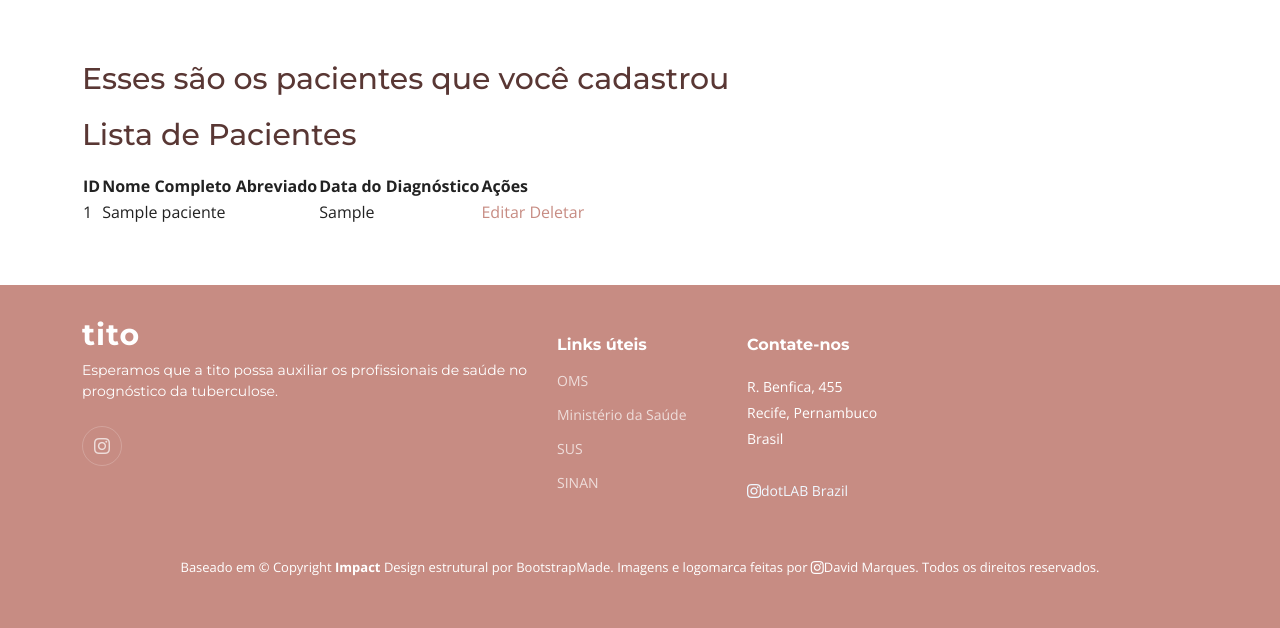
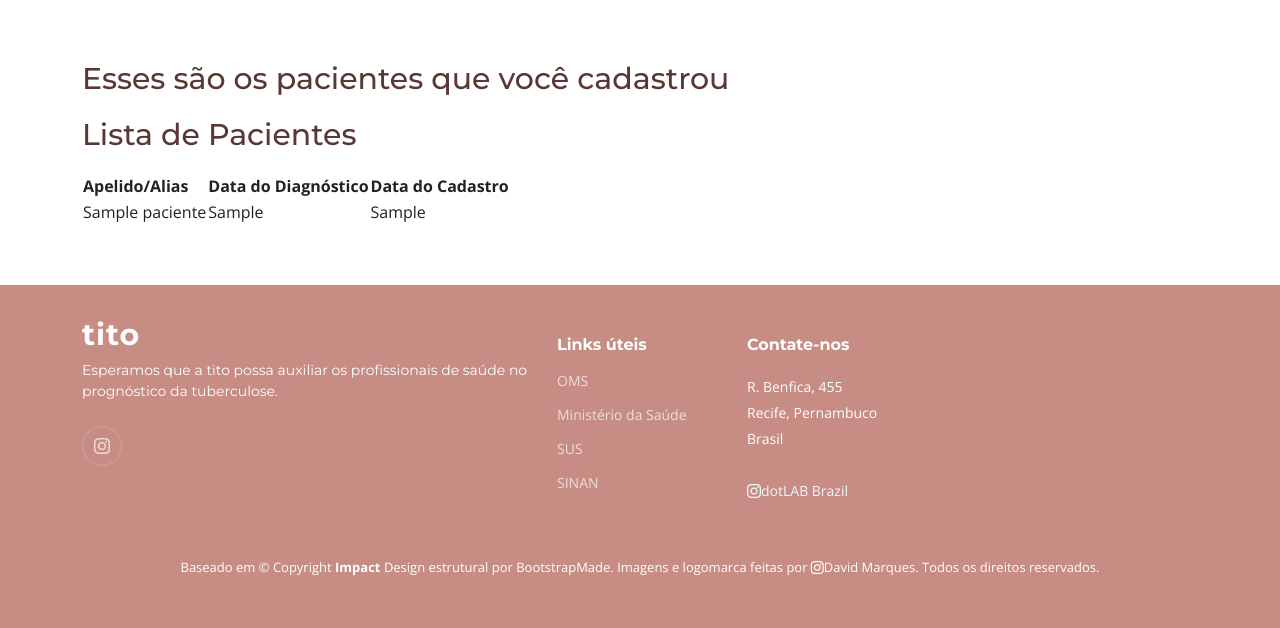
Before and after one commit to maiconlino/deeptubplusplus, a Flask app: template templates/pacientes_ver.html in a window 1280 px wide. Shown: the part 648-1276 px from the top of the page. Run offline with Flask 3, Linux system fonts and the light colour scheme; the visitor is signed in with stand-in values (Sample User, id 1); the template is opened without the code that fills it: most values are stand-ins (such as "Sample title", 1, 10 or a date in 2020); parts of the project's set-up code (start-up, migrations or seed data) failed here and were passed over; some libraries are stand-ins or nearby versions.

Commit message:
Correção lista de pacientes

```diff
--- a/templates/pacientes_ver.html
+++ b/templates/pacientes_ver.html
@@ -199,22 +199,17 @@ function ocultarModalCarregamento() {
                   <table>
                       <thead>
                           <tr>
-                              <th>ID</th>
-                              <th>Nome Completo Abreviado</th>
+                              <th>Apelido/Alias</th>
                               <th>Data do Diagnóstico</th>
-                              <th>Ações</th>
+                              <th>Data do Cadastro</th>
                           </tr>
                       </thead>
                       <tbody>
                           {% for paciente in pacientes %}
                           <tr>
-                              <td>{{ paciente.id }}</td>
                               <td>{{ paciente.nomeCompletoAbreviadoComIdCriptografado }}</td>
                               <td>{{ paciente.dataDoDiagnostico }}</td>
-                              <td>
-                                  <a href="{{ url_for('edit', id=paciente.id) }}">Editar</a>
-                                  <a href="{{ url_for('delete', id=paciente.id) }}">Deletar</a>
-                              </td>
+                              <td>{{ paciente.dataHora }}</td>
                           </tr>
                           {% endfor %}
                       </tbody>
```
